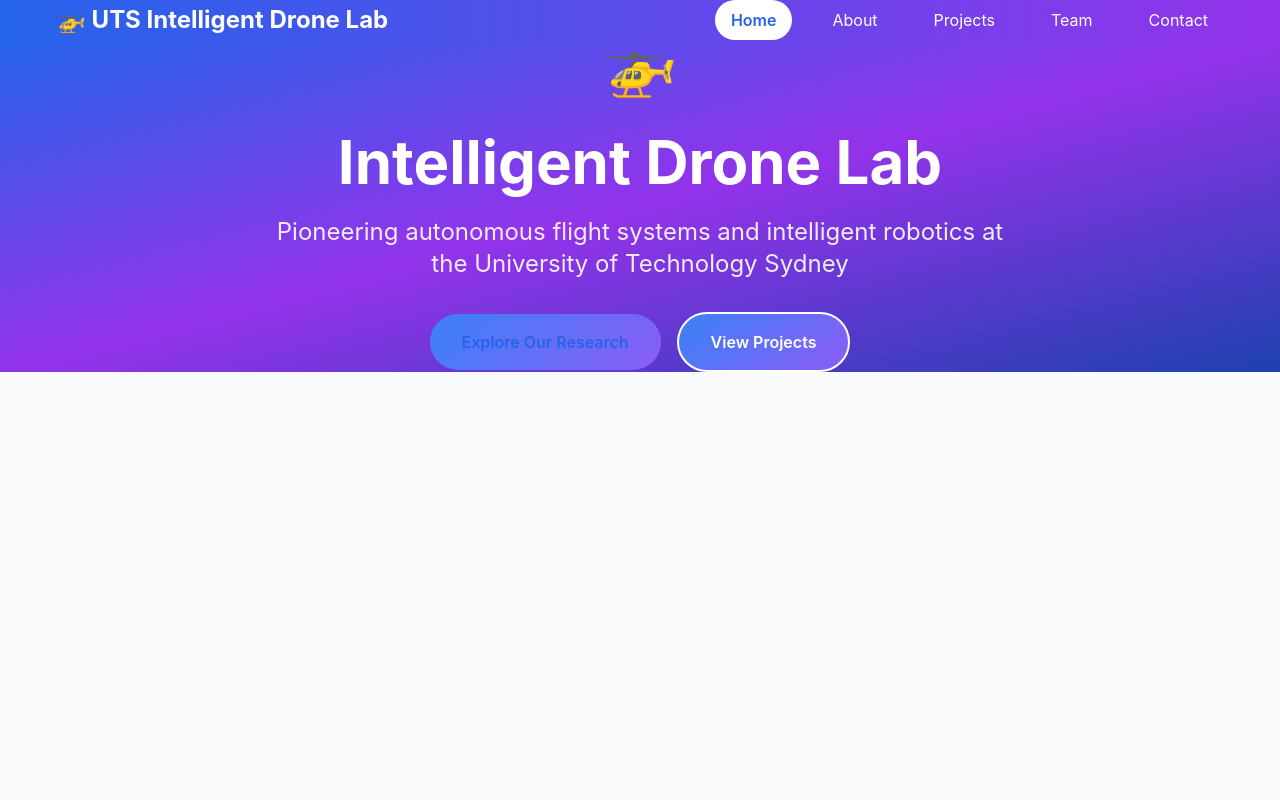
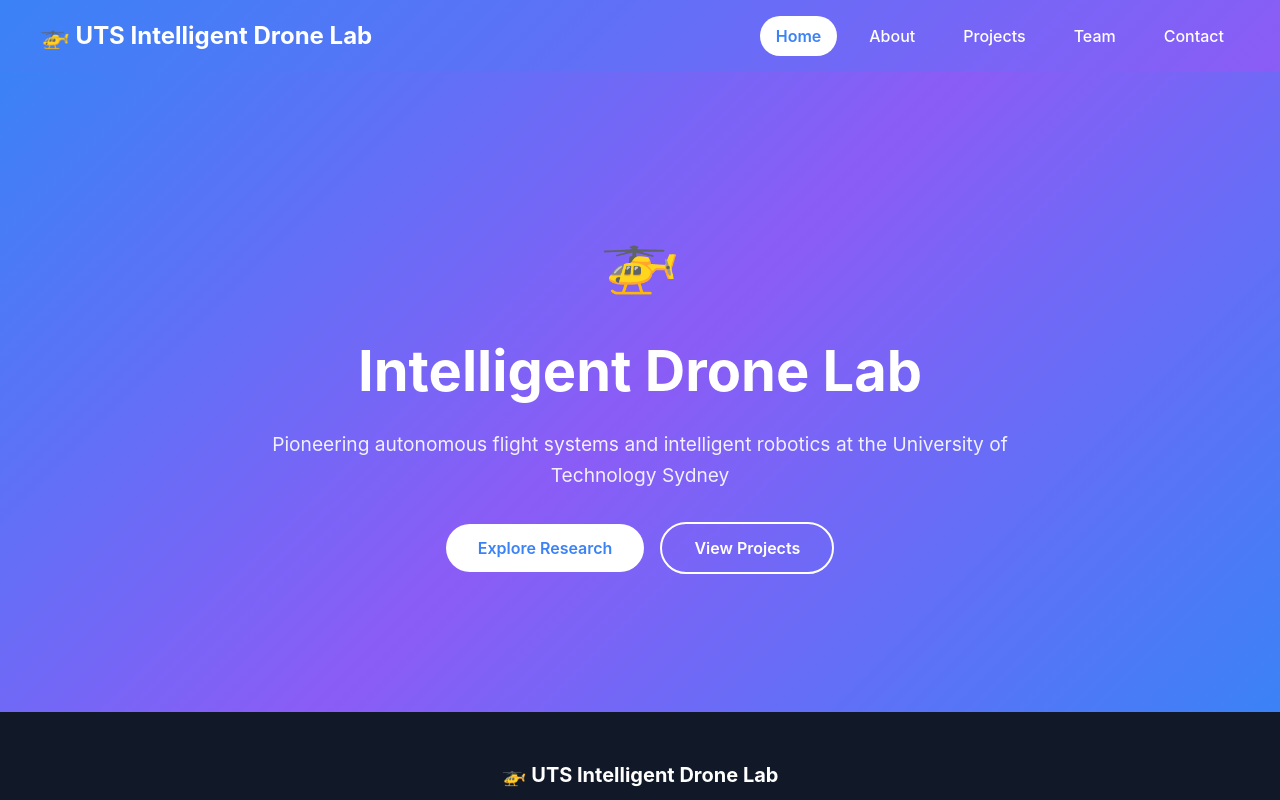
Before and after one commit to UTS-DLL/iDroneLab, a Next.js app: page / in a window 1280 px wide. Shown: the top 800 px of the page. Built offline with nearby package versions, Linux system fonts and the light colour scheme.

Commit message:
Update index.js

```diff
--- a/pages/index.js
+++ b/pages/index.js
@@ -8,6 +8,158 @@
 export default function Home() {
   const [activeSection, setActiveSection] = useState('home')
 
+  const styles = {
+    container: {
+      maxWidth: '1200px',
+      margin: '0 auto',
+      padding: '0 1rem'
+    },
+    nav: {
+      background: 'linear-gradient(135deg, #3b82f6 0%, #8b5cf6 100%)',
+      color: 'white',
+      boxShadow: '0 4px 6px -1px rgba(0, 0, 0, 0.1)'
+    },
+    navContent: {
+      display: 'flex',
+      justifyContent: 'space-between',
+      alignItems: 'center',
+      padding: '1rem 0'
+    },
+    navButton: {
+      padding: '0.5rem 1rem',
+      borderRadius: '50px',
+      border: 'none',
+      background: 'transparent',
+      color: 'white',
+      cursor: 'pointer',
+      transition: 'all 0.3s ease',
+      textTransform: 'capitalize',
+      fontWeight: '500'
+    },
+    navButtonActive: {
+      background: 'white',
+      color: '#3b82f6',
+      fontWeight: '600'
+    },
+    heroSection: {
+      background: 'linear-gradient(135deg, #3b82f6 0%, #8b5cf6 50%, #3b82f6 100%)',
+      color: 'white',
+      textAlign: 'center',
+      padding: '5rem 1rem',
+      minHeight: '80vh',
+      display: 'flex',
+      alignItems: 'center',
+      justifyContent: 'center'
+    },
+    heroContent: {
+      maxWidth: '800px'
+    },
+    heroTitle: {
+      fontSize: '3.5rem',
+      fontWeight: 'bold',
+      marginBottom: '1.5rem',
+      lineHeight: '1.2'
+    },
+    heroSubtitle: {
+      fontSize: '1.2rem',
+      marginBottom: '2rem',
+      opacity: '0.9',
+      lineHeight: '1.6'
+    },
+    button: {
+      padding: '0.75rem 2rem',
+      borderRadius: '50px',
+      border: 'none',
+      cursor: 'pointer',
+      fontSize: '1rem',
+      fontWeight: '600',
+      transition: 'all 0.3s ease',
+      margin: '0 0.5rem'
+    },
+    buttonPrimary: {
+      background: 'white',
+      color: '#3b82f6'
+    },
+    buttonSecondary: {
+      background: 'transparent',
+      color: 'white',
+      border: '2px solid white'
+    },
+    section: {
+      padding: '4rem 1rem'
+    },
+    sectionTitle: {
+      fontSize: '2.5rem',
+      fontWeight: 'bold',
+      textAlign: 'center',
+      marginBottom: '3rem',
+      color: '#1f2937'
+    },
+    card: {
+      background: 'white',
+      padding: '2rem',
+      borderRadius: '1rem',
+      boxShadow: '0 10px 25px -5px rgba(0, 0, 0, 0.1)',
+      marginBottom: '2rem',
+      transition: 'all 0.3s ease'
+    },
+    projectCard: {
+      background: 'linear-gradient(135deg, #f0f9ff 0%, #e0e7ff 100%)',
+      padding: '2rem',
+      borderRadius: '1rem',
+      boxShadow: '0 10px 25px -5px rgba(0, 0, 0, 0.1)',
+      marginBottom: '2rem',
+      transition: 'all 0.3s ease',
+      border: '1px solid #e5e7eb'
+    },
+    teamCard: {
+      background: 'white',
+      padding: '2rem',
+      borderRadius: '1rem',
+      boxShadow: '0 10px 25px -5px rgba(0, 0, 0, 0.1)',
+      textAlign: 'center',
+      transition: 'all 0.3s ease'
+    },
+    avatar: {
+      width: '80px',
+      height: '80px',
+      background: 'linear-gradient(135deg, #3b82f6 0%, #8b5cf6 100%)',
+      color: 'white',
+      borderRadius: '50%',
+      display: 'flex',
+      alignItems: 'center',
+      justifyContent: 'center',
+      fontSize: '1.5rem',
+      fontWeight: 'bold',
+      margin: '0 auto 1rem'
+    },
+    tech: {
+      background: '#dbeafe',
+      color: '#1e40af',
+      padding: '0.25rem 0.75rem',
+      borderRadius: '50px',
+      fontSize: '0.875rem',
+      margin: '0.25rem',
+      display: 'inline-block'
+    },
+    footer: {
+      background: '#111827',
+      color: 'white',
+      textAlign: 'center',
+      padding: '3rem 1rem'
+    },
+    grid: {
+      display: 'grid',
+      gap: '2rem'
+    },
+    gridCols2: {
+      gridTemplateColumns: 'repeat(auto-fit, minmax(300px, 1fr))'
+    },
+    gridCols3: {
+      gridTemplateColumns: 'repeat(auto-fit, minmax(250px, 1fr))'
+    }
+  }
+
   return (
     <>
       <Head>
@@ -15,51 +167,76 @@
         <meta name="description" content="Pioneering autonomous flight systems at UTS" />
       </Head>
 
-      <div className="min-h-screen bg-gray-50">
+      <div style={{ minHeight: '100vh', background: '#f9fafb' }}>
         {/* Navigation */}
-        <nav className="bg-gradient-to-r from-blue-600 to-purple-600 text-white shadow-lg">
-          <div className="container mx-auto px-4 py-4">
-            <div className="flex justify-between items-center">
-              <h1 className="text-2xl font-bold">🚁 UTS Intelligent Drone Lab</h1>
-              <div className="hidden md:flex space-x-6">
+        <nav style={styles.nav}>
+          <div style={{...styles.container, ...styles.navContent}}>
+            <h1 style={{ fontSize: '1.5rem', fontWeight: 'bold', margin: 0 }}>
+              🚁 UTS Intelligent Drone Lab
+            </h1>
+            <div style={{ display: 'flex', gap: '1rem' }}>
               {['home', 'about', 'projects', 'team', 'contact'].map((section) => (
                 <button
                   key={section}
                   onClick={() => setActiveSection(section)}
-                    className={`px-4 py-2 rounded-full transition-all duration-300 capitalize ${
-                      activeSection === section
-                        ? 'bg-white text-blue-600 font-semibold'
-                        : 'hover:bg-white/20'
-                    }`}
+                  style={{
+                    ...styles.navButton,
+                    ...(activeSection === section ? styles.navButtonActive : {})
+                  }}
+                  onMouseEnter={(e) => {
+                    if (activeSection !== section) {
+                      e.target.style.background = 'rgba(255, 255, 255, 0.2)'
+                    }
+                  }}
+                  onMouseLeave={(e) => {
+                    if (activeSection !== section) {
+                      e.target.style.background = 'transparent'
+                    }
+                  }}
                 >
                   {section}
                 </button>
               ))}
             </div>
           </div>
-          </div>
         </nav>
 
         {/* Content */}
-        <main className="min-h-screen">
+        <main>
           {activeSection === 'home' && (
-            <div className="bg-gradient-to-br from-blue-600 via-purple-600 to-blue-800 text-white">
-              <div className="container mx-auto px-4 py-20 text-center">
-                <div className="text-6xl mb-8 animate-bounce">🚁</div>
-                <h1 className="text-5xl md:text-6xl font-bold mb-6">Intelligent Drone Lab</h1>
-                <p className="text-xl md:text-2xl mb-8 max-w-3xl mx-auto opacity-90">
+            <div style={styles.heroSection}>
+              <div style={styles.heroContent}>
+                <div style={{ fontSize: '4rem', marginBottom: '2rem' }}>🚁</div>
+                <h1 style={styles.heroTitle}>Intelligent Drone Lab</h1>
+                <p style={styles.heroSubtitle}>
                   Pioneering autonomous flight systems and intelligent robotics at the University of Technology Sydney
                 </p>
-                <div className="space-x-4">
+                <div>
                   <button
+                    style={{...styles.button, ...styles.buttonPrimary}}
                     onClick={() => setActiveSection('about')}
-                    className="btn-primary bg-white text-blue-600 px-8 py-4 rounded-full font-semibold hover:shadow-lg transition-all duration-300"
+                    onMouseEnter={(e) => {
+                      e.target.style.transform = 'translateY(-2px)'
+                      e.target.style.boxShadow = '0 10px 20px rgba(0, 0, 0, 0.2)'
+                    }}
+                    onMouseLeave={(e) => {
+                      e.target.style.transform = 'translateY(0)'
+                      e.target.style.boxShadow = 'none'
+                    }}
                   >
-                    Explore Our Research
+                    Explore Research
                   </button>
                   <button
+                    style={{...styles.button, ...styles.buttonSecondary}}
                     onClick={() => setActiveSection('projects')}
-                    className="btn-primary border-2 border-white text-white px-8 py-4 rounded-full font-semibold hover:bg-white hover:text-blue-600 transition-all duration-300"
+                    onMouseEnter={(e) => {
+                      e.target.style.background = 'white'
+                      e.target.style.color = '#3b82f6'
+                    }}
+                    onMouseLeave={(e) => {
+                      e.target.style.background = 'transparent'
+                      e.target.style.color = 'white'
+                    }}
                   >
                     View Projects
                   </button>
@@ -69,33 +246,40 @@
           )}
 
           {activeSection === 'about' && (
-            <div className="py-20">
-              <div className="container mx-auto px-4">
-                <h2 className="text-4xl font-bold text-center mb-12 text-gray-800">About the Lab</h2>
-                <div className="grid md:grid-cols-2 gap-12 items-center max-w-6xl mx-auto">
-                  <div className="space-y-6">
-                    <div className="bg-white p-8 rounded-2xl shadow-lg">
-                      <p className="text-lg text-gray-600 leading-relaxed mb-4">
+            <div style={styles.section}>
+              <div style={styles.container}>
+                <h2 style={styles.sectionTitle}>About the Lab</h2>
+                <div style={{...styles.grid, ...styles.gridCols2, alignItems: 'center'}}>
+                  <div style={styles.card}>
+                    <p style={{ fontSize: '1.1rem', lineHeight: '1.7', marginBottom: '1rem', color: '#374151' }}>
                       The UTS Intelligent Drone Lab is at the forefront of unmanned aerial vehicle
                       research and development. Our interdisciplinary team combines expertise in
                       robotics, artificial intelligence, and aerospace engineering.
                     </p>
-                      <p className="text-lg text-gray-600 leading-relaxed">
+                    <p style={{ fontSize: '1.1rem', lineHeight: '1.7', color: '#374151' }}>
                       Founded in 2018, we collaborate with industry partners and research institutions
                       worldwide to tackle real-world challenges in autonomous flight systems.
                     </p>
                   </div>
-                  </div>
-                  <div className="text-center">
-                    <div className="bg-gradient-to-br from-blue-500 to-purple-600 rounded-2xl p-8 text-white">
-                      <div className="text-6xl mb-4">🔬</div>
-                      <h3 className="text-2xl font-bold mb-6">Research Focus</h3>
-                      <div className="space-y-3">
-                        <div className="bg-white/20 rounded-full px-4 py-2">Autonomous Navigation</div>
-                        <div className="bg-white/20 rounded-full px-4 py-2">Computer Vision</div>
-                        <div className="bg-white/20 rounded-full px-4 py-2">AI & Machine Learning</div>
-                        <div className="bg-white/20 rounded-full px-4 py-2">Swarm Intelligence</div>
-                      </div>
+                  <div style={{
+                    background: 'linear-gradient(135deg, #3b82f6 0%, #8b5cf6 100%)',
+                    borderRadius: '1rem',
+                    padding: '2rem',
+                    color: 'white',
+                    textAlign: 'center'
+                  }}>
+                    <div style={{ fontSize: '3rem', marginBottom: '1rem' }}>🔬</div>
+                    <h3 style={{ fontSize: '1.5rem', fontWeight: 'bold', marginBottom: '1.5rem' }}>Research Areas</h3>
+                    <div>
+                      {['Autonomous Navigation', 'Computer Vision', 'AI & Machine Learning', 'Swarm Intelligence'].map((area) => (
+                        <div key={area} style={{
+                          background: 'rgba(255, 255, 255, 0.2)',
+                          borderRadius: '50px',
+                          padding: '0.5rem 1rem',
+                          margin: '0.5rem 0',
+                          fontSize: '0.9rem'
+                        }}>{area}</div>
+                      ))}
                     </div>
                   </div>
                 </div>
@@ -104,26 +288,38 @@
           )}
 
           {activeSection === 'projects' && (
-            <div className="py-20 bg-white">
-              <div className="container mx-auto px-4">
-                <h2 className="text-4xl font-bold text-center mb-12 text-gray-800">Research Projects</h2>
-                <div className="grid md:grid-cols-2 gap-8 max-w-6xl mx-auto">
+            <div style={{...styles.section, background: 'white'}}>
+              <div style={styles.container}>
+                <h2 style={styles.sectionTitle}>Research Projects</h2>
+                <div style={{...styles.grid, ...styles.gridCols2}}>
                   {projectsData.projects.map(project => (
-                    <div key={project.id} className="bg-gradient-to-br from-blue-50 to-purple-50 p-8 rounded-2xl shadow-lg hover:shadow-xl transition-all duration-300 transform hover:-translate-y-2">
-                      <h3 className="text-2xl font-bold mb-4 text-gray-800">{project.title}</h3>
-                      <p className="text-gray-600 mb-6 leading-relaxed">{project.description}</p>
-                      <div className="flex flex-wrap gap-2 mb-6">
+                    <div key={project.id} style={styles.projectCard}>
+                      <h3 style={{ fontSize: '1.5rem', fontWeight: 'bold', marginBottom: '1rem', color: '#1f2937' }}>
+                        {project.title}
+                      </h3>
+                      <p style={{ color: '#6b7280', marginBottom: '1rem', lineHeight: '1.6' }}>
+                        {project.description}
+                      </p>
+                      <div style={{ marginBottom: '1rem' }}>
                         {project.technologies.map(tech => (
-                          <span key={tech} className="bg-blue-100 text-blue-800 px-3 py-1 rounded-full text-sm font-medium">
-                            {tech}
-                          </span>
+                          <span key={tech} style={styles.tech}>{tech}</span>
                         ))}
                       </div>
-                      <div className="flex justify-between items-center">
-                        <span className="text-sm text-gray-500">Updated: {project.lastUpdate}</span>
+                      <div style={{ display: 'flex', justifyContent: 'space-between', alignItems: 'center' }}>
+                        <span style={{ fontSize: '0.875rem', color: '#9ca3af' }}>
+                          Updated: {project.lastUpdate}
+                        </span>
                         <a
                           href={`https://github.com/${project.githubRepo}`}
-                          className="bg-blue-500 text-white px-6 py-2 rounded-full hover:bg-blue-600 transition-colors duration-300 font-medium"
+                          style={{
+                            background: '#3b82f6',
+                            color: 'white',
+                            padding: '0.5rem 1rem',
+                            borderRadius: '50px',
+                            textDecoration: 'none',
+                            fontSize: '0.875rem',
+                            fontWeight: '500'
+                          }}
                           target="_blank"
                           rel="noopener noreferrer"
                         >
@@ -138,19 +334,31 @@
           )}
 
           {activeSection === 'team' && (
-            <div className="py-20">
-              <div className="container mx-auto px-4">
-                <h2 className="text-4xl font-bold text-center mb-12 text-gray-800">Our Team</h2>
-                <div className="grid md:grid-cols-2 lg:grid-cols-3 gap-8 max-w-6xl mx-auto">
+            <div style={styles.section}>
+              <div style={styles.container}>
+                <h2 style={styles.sectionTitle}>Our Team</h2>
+                <div style={{...styles.grid, ...styles.gridCols3}}>
                   {teamData.members.map(member => (
-                    <div key={member.id} className="bg-white p-8 rounded-2xl shadow-lg hover:shadow-xl transition-all duration-300 transform hover:-translate-y-1 text-center">
-                      <div className="w-20 h-20 bg-gradient-to-br from-blue-500 to-purple-600 text-white rounded-full mx-auto mb-6 flex items-center justify-center text-2xl font-bold">
-                        {member.initials}
-                      </div>
-                      <h3 className="text-xl font-bold mb-2 text-gray-800">{member.name}</h3>
-                      <p className="text-blue-600 font-semibold mb-2">{member.role}</p>
-                      <p className="text-gray-600 text-sm mb-4">{member.specialty}</p>
-                      <p className="text-gray-500 text-sm bg-gray-50 px-3 py-2 rounded-full">{member.email}</p>
+                    <div key={member.id} style={styles.teamCard}>
+                      <div style={styles.avatar}>{member.initials}</div>
+                      <h3 style={{ fontSize: '1.25rem', fontWeight: 'bold', marginBottom: '0.5rem', color: '#1f2937' }}>
+                        {member.name}
+                      </h3>
+                      <p style={{ color: '#3b82f6', fontWeight: '600', marginBottom: '0.5rem' }}>
+                        {member.role}
+                      </p>
+                      <p style={{ color: '#6b7280', fontSize: '0.875rem', marginBottom: '1rem' }}>
+                        {member.specialty}
+                      </p>
+                      <p style={{
+                        color: '#9ca3af',
+                        fontSize: '0.875rem',
+                        background: '#f9fafb',
+                        padding: '0.5rem',
+                        borderRadius: '50px'
+                      }}>
+                        {member.email}
+                      </p>
                     </div>
                   ))}
                 </div>
@@ -159,14 +367,20 @@
           )}
 
           {activeSection === 'contact' && (
-            <div className="py-20">
-              <div className="container mx-auto px-4">
-                <h2 className="text-4xl font-bold text-center mb-12 text-gray-800">Contact Us</h2>
-                <div className="max-w-4xl mx-auto">
-                  <div className="bg-gradient-to-br from-blue-600 to-purple-600 rounded-2xl p-8 text-white text-center">
-                    <div className="text-5xl mb-6">📍</div>
-                    <h3 className="text-2xl font-bold mb-6">Visit Our Lab</h3>
-                    <div className="space-y-3 text-lg">
+            <div style={styles.section}>
+              <div style={styles.container}>
+                <h2 style={styles.sectionTitle}>Contact Us</h2>
+                <div style={{ maxWidth: '600px', margin: '0 auto' }}>
+                  <div style={{
+                    background: 'linear-gradient(135deg, #3b82f6 0%, #8b5cf6 100%)',
+                    borderRadius: '1rem',
+                    padding: '3rem',
+                    color: 'white',
+                    textAlign: 'center'
+                  }}>
+                    <div style={{ fontSize: '3rem', marginBottom: '1.5rem' }}>📍</div>
+                    <h3 style={{ fontSize: '2rem', fontWeight: 'bold', marginBottom: '1.5rem' }}>Visit Our Lab</h3>
+                    <div style={{ fontSize: '1.1rem', lineHeight: '2' }}>
                       <p>📧 intelligent.drones@uts.edu.au</p>
                       <p>📞 +61 2 9514 2000</p>
                       <p>🏢 University of Technology Sydney<br />
@@ -182,11 +396,17 @@
         </main>
 
         {/* Footer */}
-        <footer className="bg-gray-900 text-white py-12">
-          <div className="container mx-auto px-4 text-center">
-            <h3 className="text-xl font-bold mb-4">🚁 UTS Intelligent Drone Lab</h3>
-            <p className="text-gray-400">University of Technology Sydney | Faculty of Engineering and IT</p>
-            <p className="text-gray-500 text-sm mt-4">&copy; 2025 UTS Intelligent Drone Lab. All rights reserved.</p>
+        <footer style={styles.footer}>
+          <div style={styles.container}>
+            <h3 style={{ fontSize: '1.25rem', fontWeight: 'bold', marginBottom: '1rem' }}>
+              🚁 UTS Intelligent Drone Lab
+            </h3>
+            <p style={{ color: '#9ca3af', marginBottom: '0.5rem' }}>
+              University of Technology Sydney | Faculty of Engineering and IT
+            </p>
+            <p style={{ color: '#6b7280', fontSize: '0.875rem' }}>
+              &copy; 2025 UTS Intelligent Drone Lab. All rights reserved.
+            </p>
           </div>
         </footer>
       </div>
```
Lines whose indentation alone changed are shown as unchanged.
